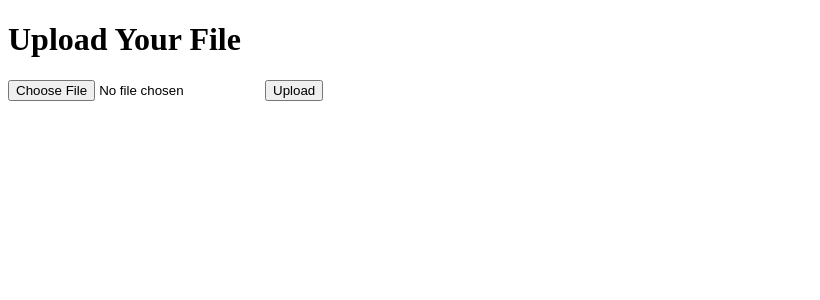
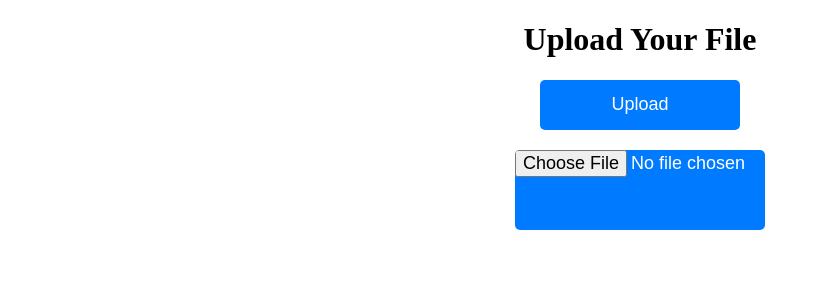
Before and after one commit to notiku/iku.pet, a SvelteKit app: page /upload in a window 1280 px wide. Shown: the top 300 px of the page, without its empty margins (0-820 px from the left). Built offline with nearby package versions, Linux system fonts and the light colour scheme.

Commit message:
update the temporary upload page

```diff
--- a/src/routes/upload/+page.svelte
+++ b/src/routes/upload/+page.svelte
@@ -4,6 +4,7 @@
   let file: File | null = null;
   let error = "";
   let imageUrl = "";
+  let isUploading = false;
   const maxFileSizeMB = 250;
 
   // Handle file upload using axios
@@ -12,6 +13,11 @@
     imageUrl = "";
 
     if (file) {
+      if (isUploading) {
+        error = "Upload in progress. Please wait.";
+        return;
+      }
+
       const fileSizeMB = file.size / (1024 * 1024);
 
       if (fileSizeMB > maxFileSizeMB) {
@@ -23,6 +29,7 @@
       formData.append('file', file);
 
       try {
+        isUploading = true;
         const response = await axios.post(
           'https://api.cleesim.com/v1/media/upload',
           formData,
@@ -35,11 +42,14 @@
 
         if (response.status === 200) {
           imageUrl = response.data.image_url || "File uploaded successfully, but no image URL returned.";
+          isUploading = false;
         } else {
           error = `Upload failed: ${response.status} - ${response.statusText}`;
+          isUploading = false;
         }
       } catch (err) {
         console.error("Upload error:", err);
+        isUploading = false;
         if (axios.isAxiosError(err)) {
           error = `An error occurred: ${err.message}`;
         } else {
@@ -64,17 +74,89 @@
 
 <style>
   .error {
+    display: flex;
+    justify-content: center;
+    align-items: center;
+    width: 200px;
+    height: 50px;
+    margin: 0 auto;
+    margin-top: 20px;
+    background-color: transparent;
     color: red;
+    font-size: 18px;
+    border: none;
+    border-radius: 5px;
+    cursor: pointer;
+  }
+  .uploading {
+    display: flex;
+    justify-content: center;
+    align-items: center;
+    width: 200px;
+    height: 50px;
+    margin: 0 auto;
+    margin-top: 20px;
+    background-color: transparent;
+    color: blue;
+    font-size: 18px;
+    border: none;
+    border-radius: 5px;
+    cursor: pointer;
   }
   .image-preview {
-    margin-top: 10px;
+    display: flex;
+    justify-content: center;
+    align-items: center;
+    width: 200px;
+    height: 50px;
+    margin: 0 auto;
+    margin-top: 20px;
+    background-color: transparent;
+    color: white;
+    font-size: 18px;
+    border: none;
+    border-radius: 5px;
+    cursor: pointer;
+  }
+  .file-input {
+    display: flex;
+    justify-content: center;
+    align-items: center;
+    width: 250px;
+    height: 80px;
+    margin: 0 auto;
+    margin-top: 20px;
+    background-color: #007bff;
+    color: white;
+    font-size: 18px;
+    border: none;
+    border-radius: 5px;
+    cursor: pointer;
+  }
+  .upload-button {
+    display: flex;
+    justify-content: center;
+    align-items: center;
+    width: 200px;
+    height: 50px;
+    margin: 0 auto;
+    margin-top: 20px;
+    background-color: #007bff;
+    color: white;
+    font-size: 18px;
+    border: none;
+    border-radius: 5px;
+    cursor: pointer;
   }
 </style>
 
 <div>
-  <h1>Upload Your File</h1>
-  <input type="file" on:change="{handleFileSelect}" />
-  <button on:click="{handleUpload}">Upload</button>
+  <h1 style="text-align: center;">Upload Your File</h1>
+  <button class="upload-button" on:click="{handleUpload}">Upload</button>
+  <input type="file" on:change="{handleFileSelect}" class="file-input" />
+  {#if isUploading}
+    <p class="uploading">Uploading...</p>
+  {/if}
   {#if error}
     <p class="error">{error}</p>
   {/if}
```
Also changed, not shown: 1 other file (tests, documents, lock files or other folders).
